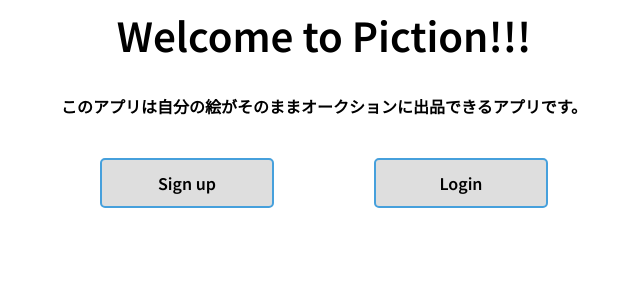
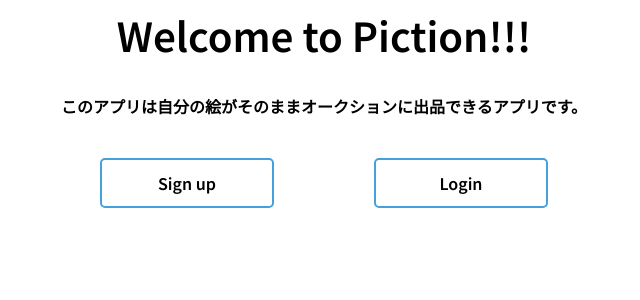
Before and after one commit to tontontoto/Piction, a Flask app: page / in a window 1280 px wide. Shown: the part 299-599 px from the top of the page, without its empty margins (316-956 px from the left). Run offline with Flask 3, Linux system fonts and the light colour scheme; parts of the project's set-up code (start-up, migrations or seed data) failed here and were passed over; some web fonts are replaced.

Commit message:
index.html、index.cssの変更

```diff
--- a/static/css/index.css
+++ b/static/css/index.css
@@ -49,7 +49,7 @@
     color: #000000;
     line-height: 36px;
     text-decoration: none;
-    background-color: rgb(222, 222, 222);
+    background-color: rgb(255, 255, 255);
     border: 2px solid #46A0DC;
     border-radius: 5px;
     transition: .4s;
--- a/templates/index.html
+++ b/templates/index.html
@@ -8,9 +8,6 @@
     <link rel="stylesheet" href="{{ url_for('static', filename='css/font.css') }}">
     <link rel="icon" href="../static/icon/favicon.png">
     <title>Piction</title>
-    <script defer>
-
-    </script>
 </head>
 
 <body>
```
